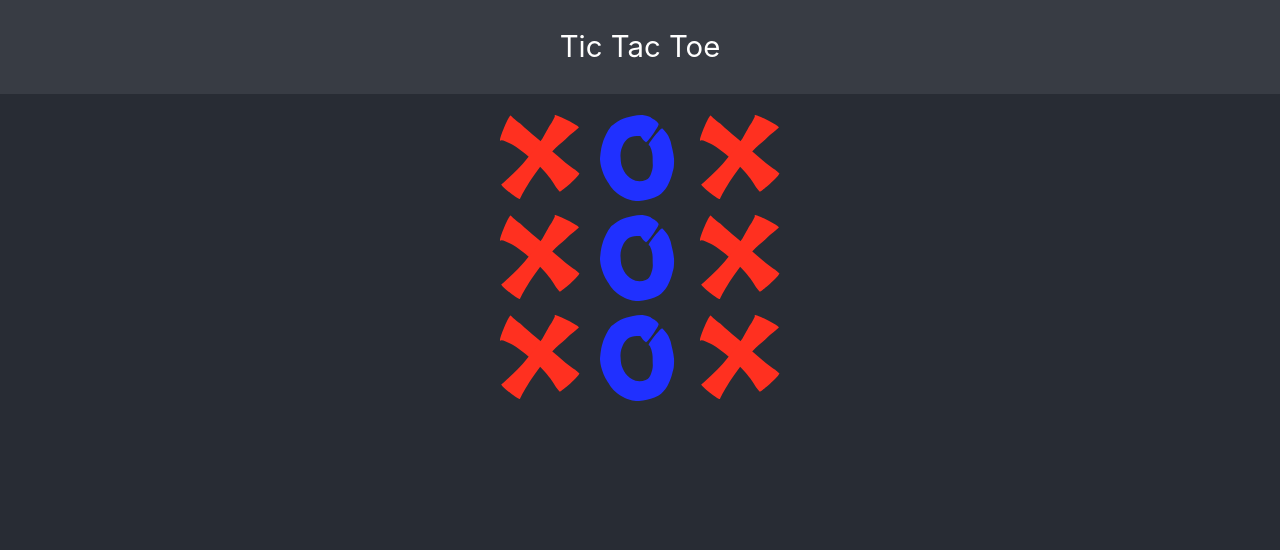
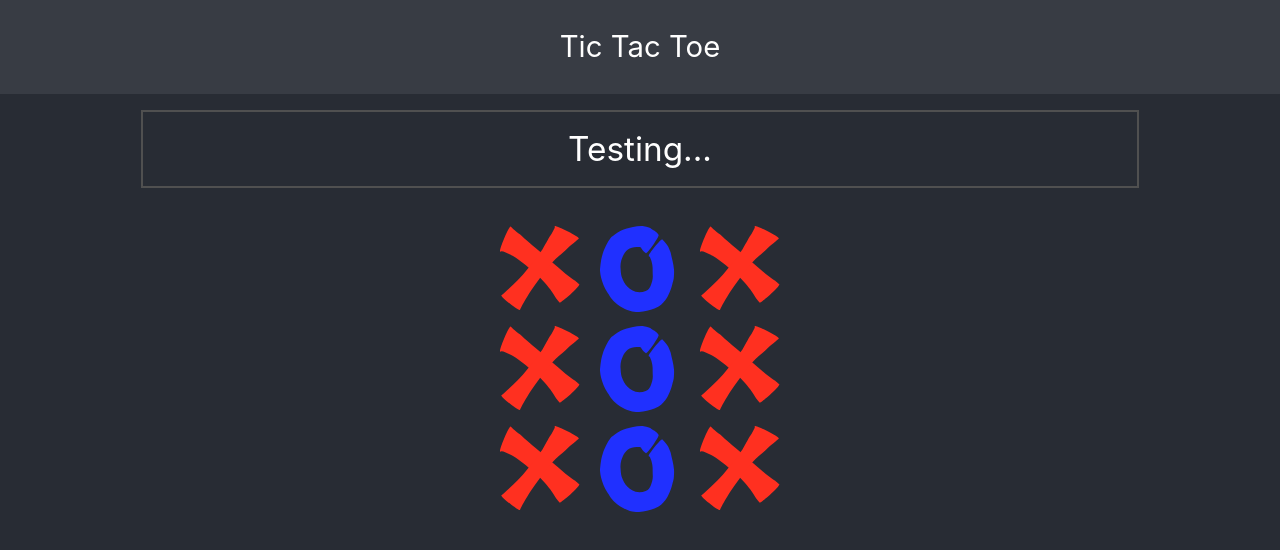
Before and after one commit to coderkevin/react-tic-tac-toe, a React (Create React App) app: page / in a window 1280 px wide. Shown: the top 550 px of the page. Built offline with nearby package versions, Linux system fonts and the light colour scheme.

Commit message:
Add MessageBox

```diff
--- a/src/App.tsx
+++ b/src/App.tsx
@@ -1,4 +1,5 @@
 import styled from "@emotion/styled/macro";
+import MessageBox from "./MessageBox";
 import TicTacToeGrid from "./TicTacToeGrid/TicTacToeGrid";
 import { BoxContent } from "./types";
 
@@ -41,6 +42,7 @@ function App() {
   return (
     <StyledApp>
       <StyledHeader>Tic Tac Toe</StyledHeader>
+      <MessageBox>Testing...</MessageBox>
       <StyledBody>
         <TicTacToeGrid gridData={gridData} />
       </StyledBody>
--- /dev/null
+++ b/src/MessageBox.tsx
@@ -0,0 +1,21 @@
+import { FunctionComponent, ReactNode } from "react";
+import styled from "@emotion/styled/macro";
+
+interface MessageBoxProps {
+  children: ReactNode;
+}
+
+const StyledBox = styled.div`
+  border: 2px solid #505050;
+  min-width: 75%;
+  font-size: 25pt;
+  text-align: center;
+  margin: 0.5em;
+  padding: 0.5em;
+`;
+
+const MessageBox: FunctionComponent<MessageBoxProps> = ({ children }) => {
+  return <StyledBox>{children}</StyledBox>;
+};
+
+export default MessageBox;
```
